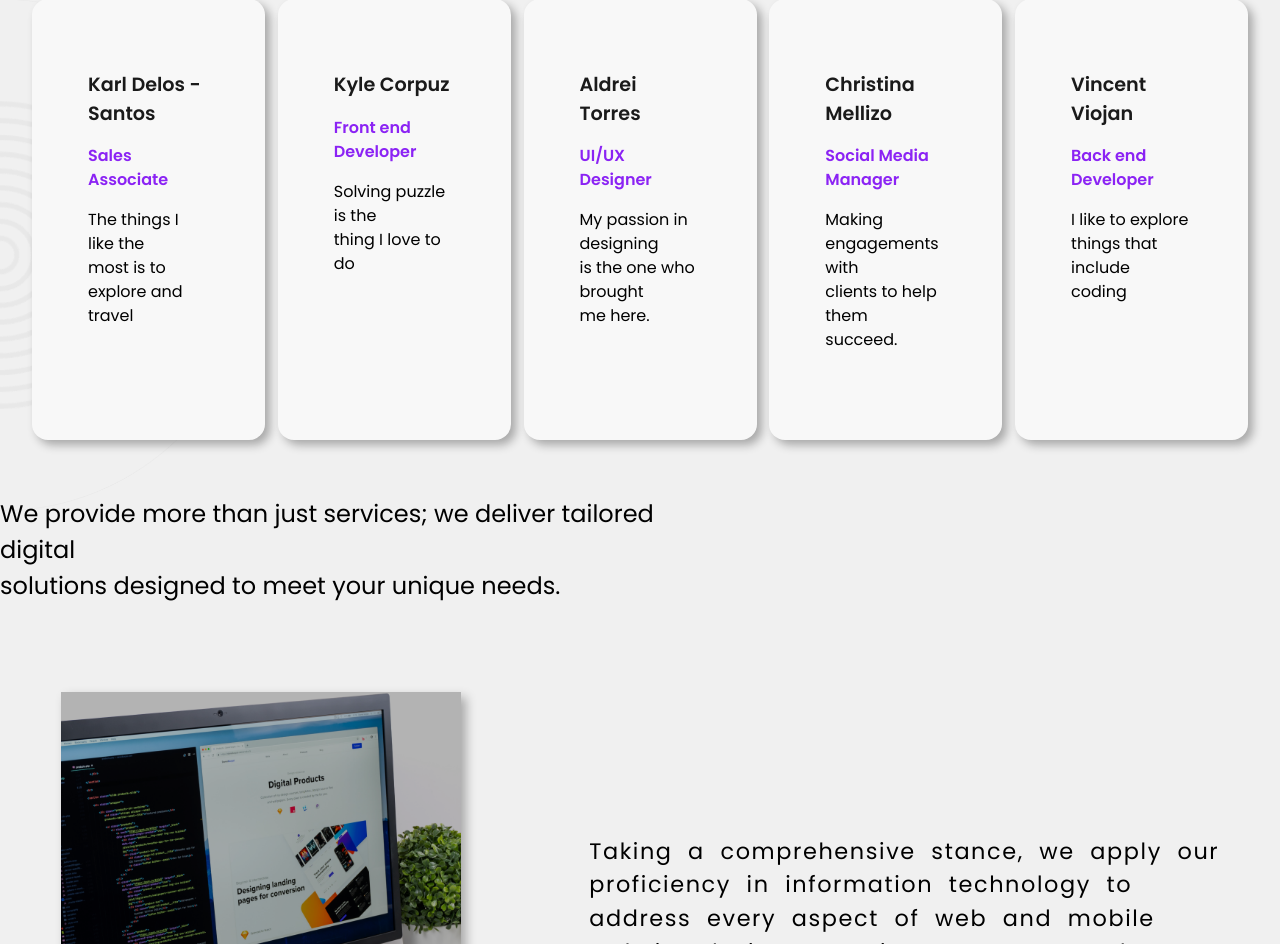
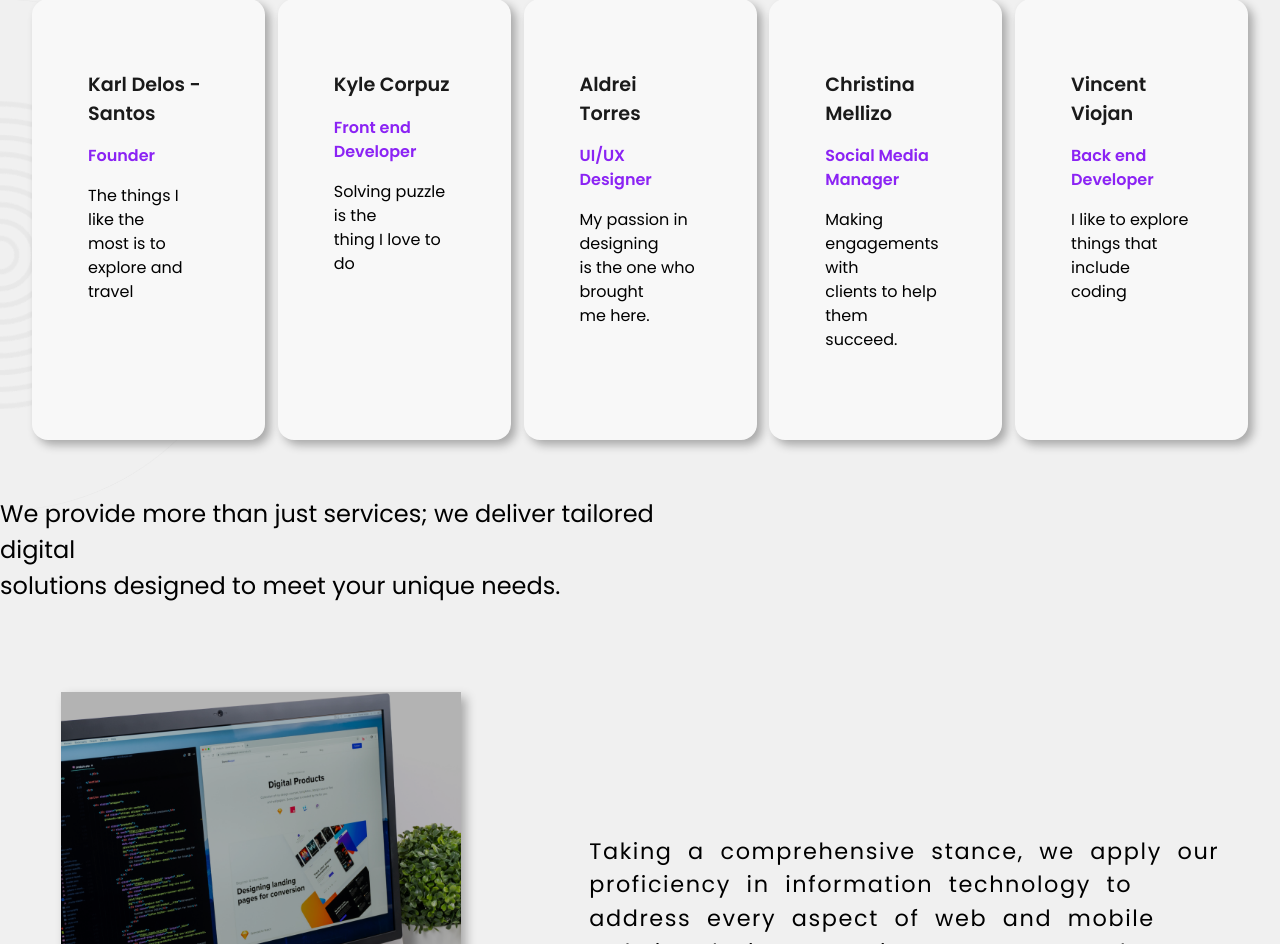
Before and after one commit to Blackpawn08/DS-Media-Web, a React (Vite) app: page /about in a window 1280 px wide. Shown: the part 1789-2733 px from the top of the page. Built offline with nearby package versions, Linux system fonts and the light colour scheme.

Commit message:
role founder change

```diff
--- a/src/components/About.jsx
+++ b/src/components/About.jsx
@@ -106,7 +106,7 @@ const About = () => {
         <div className="about-4-div">
         <div className="about-4-div-box">
             <h2>Karl Delos - Santos</h2>
-            <h1>Sales Associate</h1>
+            <h1>Founder</h1>
             <p>
               The things I like the
               <br />
```
